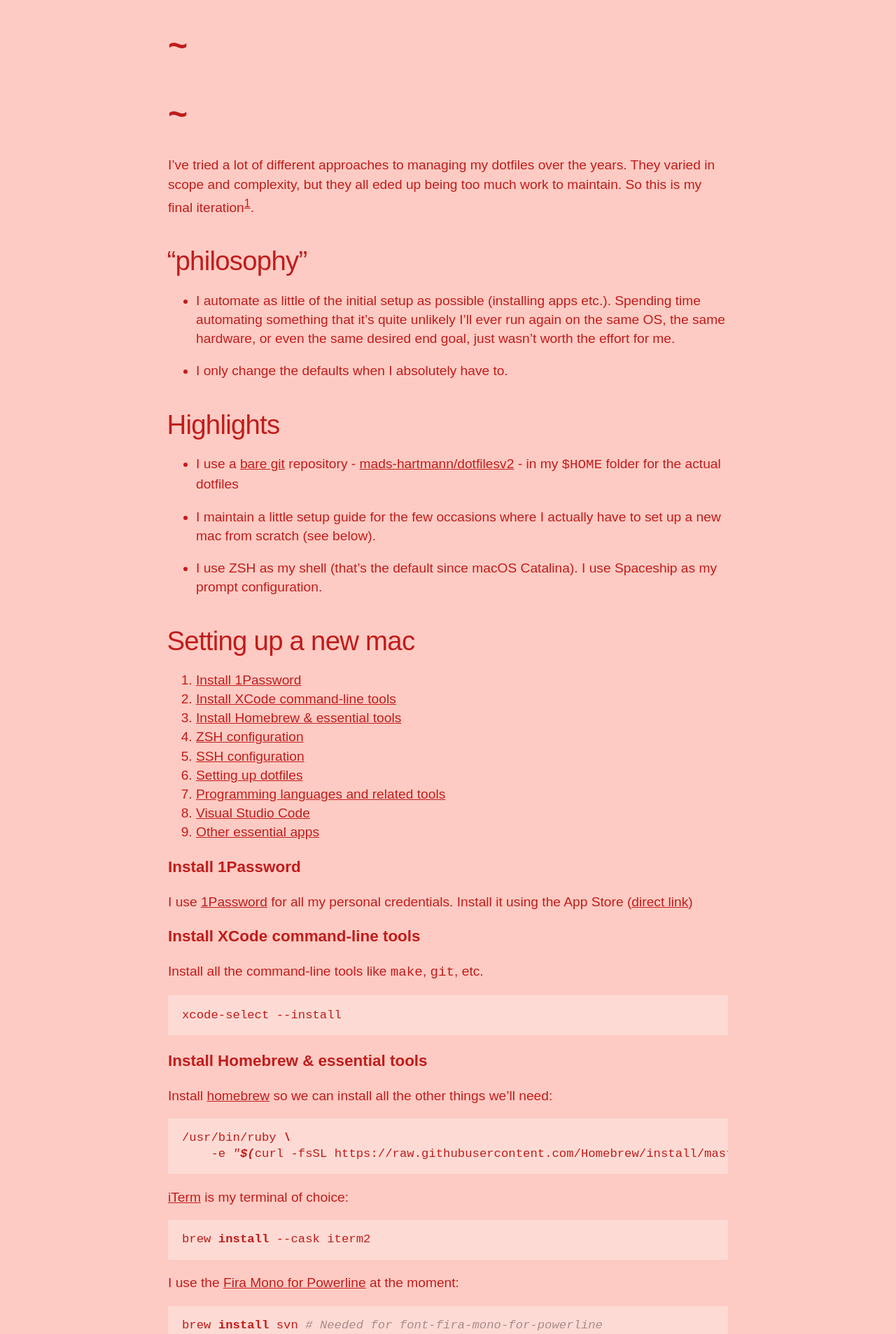
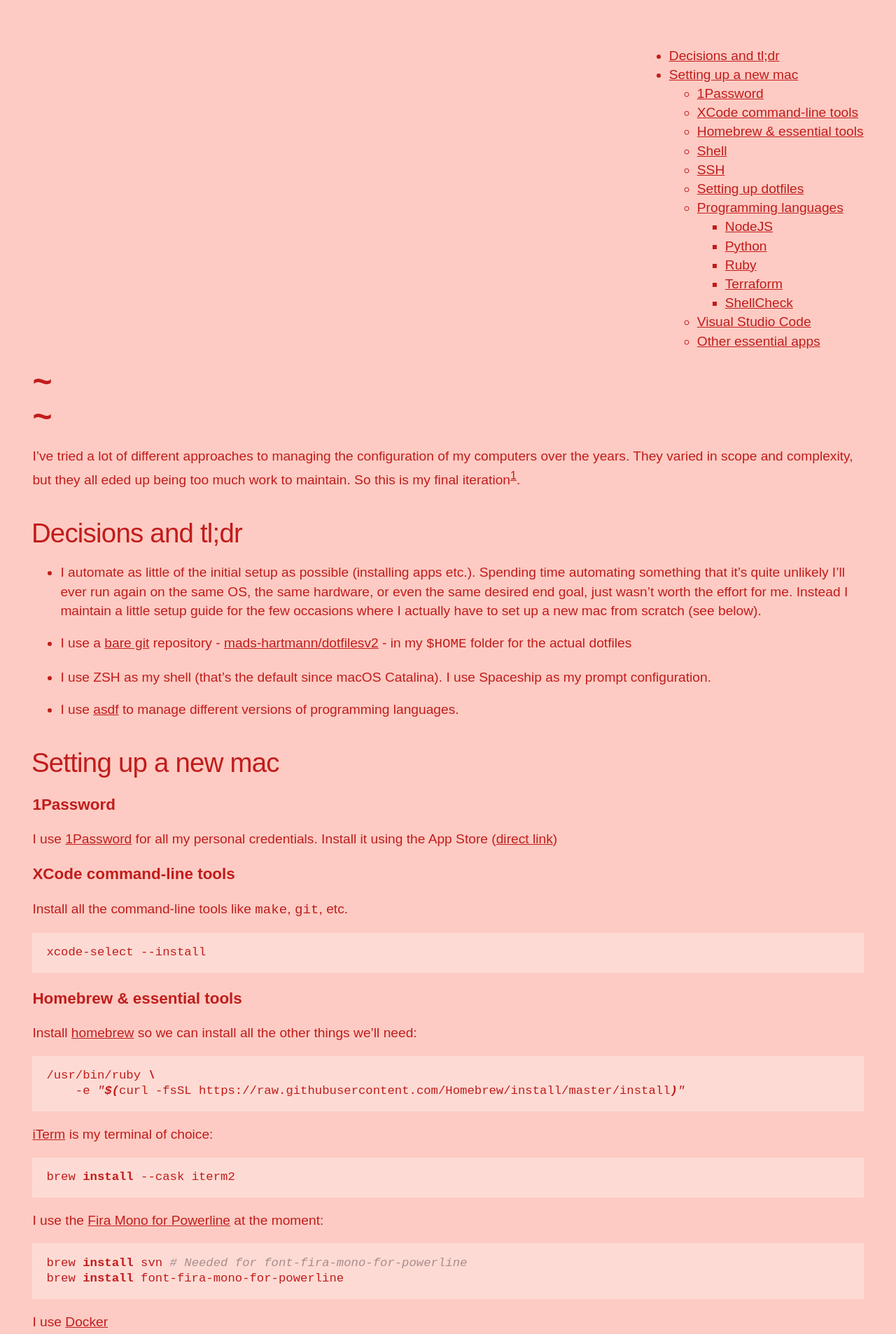
Before and after one commit to mads-hartmann/computer.mads-hartmann.com, a Jekyll site: the page built from computer.mads-hartmann.com/index.md, in a window 1280 px wide. Shown: the top 1906 px of the page at 70% size. Built offline with Jekyll 4.4.1, drawn with Linux system fonts in a browser that asks for light colours; some web fonts are replaced; our own code applies the rules of GitHub Pages for plain Markdown files; the table of contents is made by our own code; some of the changed text lies outside the part shown.

Commit message:
Simplify setup; Move everything to index.md

````diff
--- a/computer.mads-hartmann.com/_config.yml
+++ b/computer.mads-hartmann.com/_config.yml
@@ -8,9 +8,6 @@ permalink: pretty
 plugins:
   - jekyll-toc
   - jekyll-seo-tag
-
-collections:
-  - setup_steps
 
 defaults:
   -
@@ -25,3 +22,8 @@ port: 4000
 host: 0.0.0.0
 baseurl: "" # does not include hostname
 show_dir_listing: false
+
+# Config for jekyll-toc
+toc:
+  # I don't want the title in the toc
+  min_level: 2
--- a/computer.mads-hartmann.com/_layouts/default.html
+++ b/computer.mads-hartmann.com/_layouts/default.html
@@ -20,14 +20,20 @@
     </head>
 
     <body>
+        <header></header>
+
+        <nav>
+            {{ content | toc_only }}
+        </nav>
+
         <main aria-label="Content" class="page-content">
-            <article>
-                {% if page.title %}
-                    <h1>{{ page.title }}</h1>
-                {% endif %}
-                {{ content }}
-            </article>
+            {% if page.title %}
+                <h1>{{ page.title }}</h1>
+            {% endif %}
+            {{ content | inject_anchors }}
         </main>
+
+        <footer></footer>
     </body>
 
 </html>
--- a/computer.mads-hartmann.com/index.md
+++ b/computer.mads-hartmann.com/index.md
@@ -1,38 +1,243 @@
 ---
 title: ~
+toc: true
 ---
 
 # ~
 
-I've tried a lot of different approaches to managing my dotfiles over the years. They varied in scope and complexity, but they all eded up being too much work to maintain. So this is my final iteration[^1].
+I've tried a lot of different approaches to managing the configuration of my computers over the years. They varied in scope and complexity, but they all eded up being too much work to maintain. So this is my final iteration[^1].
 
-## "philosophy"
+## Decisions and tl;dr
 
-- I automate as little of the initial setup as possible (installing apps etc.). Spending time automating something that it's quite unlikely I'll ever run again on the same OS, the same hardware, or even the same desired end goal, just wasn't worth the effort for me.
-
-- I only change the defaults when I absolutely have to.
-
-## Highlights
+- I automate as little of the initial setup as possible (installing apps etc.). Spending time automating something that it's quite unlikely I'll ever run again on the same OS, the same hardware, or even the same desired end goal, just wasn't worth the effort for me. Instead I maintain a little setup guide for the few occasions where I actually have to set up a new mac from scratch (see below).
 
 - I use a [bare git](https://git-scm.com/docs/git-clone#Documentation/git-clone.txt---bare) repository - [mads-hartmann/dotfilesv2](https://github.com/mads-hartmann/dotfilesv2) - in my `$HOME` folder for the actual dotfiles
 
-- I maintain a little setup guide for the few occasions where I actually have to set up a new mac from scratch (see below).
+- I use ZSH as my shell (that's the default since macOS Catalina). I use Spaceship as my prompt configuration.
 
-- I use ZSH as my shell (that's the default since macOS Catalina). I use Spaceship as my prompt configuration.
+- I use [asdf] to manage different versions of programming languages.
 
 ## Setting up a new mac
 
-<ol>
-  {% for step in site.setup_steps %}
-  <li>
-    <a href="#{{ step.title | slugify }}">{{step.title}}</a>
-  </li>
-  {% endfor %}
-</ol>
+### 1Password
 
-{% for step in site.setup_steps %}
-  <h3 id="{{ step.title | slugify }}">  {{step.title}}</h3>
-  {{step.content | markdownify }}
-{% endfor %}
+I use [1Password](https://1password.com) for all my personal credentials. Install it using the App Store ([direct link](https://apps.apple.com/dk/app/1password-7-password-manager/id1333542190?mt=12))
+
+### XCode command-line tools
+
+Install all the command-line tools like `make`, `git`, etc.
+
+```sh
+xcode-select --install
+```
+
+### Homebrew & essential tools
+
+Install [homebrew](https://brew.sh) so we can install all the other things we'll need:
+
+```sh
+/usr/bin/ruby \
+    -e "$(curl -fsSL https://raw.githubusercontent.com/Homebrew/install/master/install)"
+```
+
+[iTerm](https://iterm2.com) is my terminal of choice:
+
+```sh
+brew install --cask iterm2
+```
+
+I use the [Fira Mono for Powerline](https://github.com/powerline/fonts) at the moment:
+
+```sh
+brew install svn # Needed for font-fira-mono-for-powerline
+brew install font-fira-mono-for-powerline
+```
+
+I use [Docker](https://www.docker.com)
+
+```sh
+brew install --cask docker
+```
+
+I almost always end up needed some of the gnu utilities when writing scripts that should work on Linux (e.g. for CI)
+
+```sh
+brew install coreutils
+```
+
+I use [cheat](https://github.com/chubin/cheat.sh) and [tldr](https://github.com/tldr-pages/tldr) to look up examples of common use-cases for tools.
+
+```sh
+brew install cheat tldr
+```
+
+I use [asdf] to manage different language versions and switching between them.
+
+```sh
+brew install asdf
+```
+
+### Shell
+
+Install [ZSH completions](https://github.com/zsh-users/zsh-completions):
+
+```sh
+brew install zsh-completions
+sudo chown -R $(whoami) /usr/local/share/zsh/site-functions /usr/local/share /usr/local/share/zsh
+sudo chmod -R 755 /usr/local/share/zsh/site-functions /usr/local/share /usr/local/share/zsh
+```
+
+Install [starship](http://starship.rs)
+
+```sh
+brew install starship
+```
+
+### SSH
+
+Mostly taken from [Githubs documentation](https://help.github.com/en/articles/generating-a-new-ssh-key-and-adding-it-to-the-ssh-agent).
+
+Tell sshd to use the macOS keychain:
+
+```sh
+echo "Host *
+    AddKeysToAgent yes
+    UseKeychain yes
+    IdentityFile ~/.ssh/id_rsa" > ~/.ssh/config
+```
+
+Generate a new SSH key and add it to your keychain:
+
+```sh
+ssh-keygen -t rsa -b 4096 -C "mads379@gmail.com"
+eval "$(ssh-agent -s)"
+ssh-add -K ~/.ssh/id_rsa
+```
+
+Tell Github about your new key:
+
+```sh
+cat ~/.ssh/id_rsa.pub | pbcopy
+open "https://github.com/settings/keys"
+```
+
+### Setting up dotfiles
+
+Based on [this article](https://www.atlassian.com/git/tutorials/dotfiles).
+
+I use a bare git repostiory in my $HOME folder to track my dotfiler, together with a convenience alias for git named `config`.
+
+```sh
+# Set up the bare repository
+git clone --bare git@github.com:mads-hartmann/dotfilesv2.git
+alias config='/usr/bin/git --git-dir=$HOME/dotfilesv2.git/ --work-tree=$HOME'
+
+# Move things to backup directory for review later.
+mkdir -p .config-backup && \
+config checkout 2>&1 | grep '\t' | awk '{gsub(/\t/,"", $0);print}' | xargs -I{} sh -c 'mkdir -p ".config-backup/$(dirname "{}")" && mv "{}" ".config-backup/{}"'
+
+# Now checkout the dotfiles
+config checkout
+```
+
+### Programming languages
+
+For the most part I use Docker during development on my own projects, but sometimes it's still handy to have a programming language installed on the system, and sometimes you need to be able to easily switch between versions. Because of that I use [asdf](https://asdf-vm.com) to handle all my programming languages.
+
+#### NodeJS
+
+Install [NodeJS](https://nodejs.org/en/)
+
+```sh
+asdf plugin add nodejs
+
+# The NodeJS asdf plugin verifies the binaries
+# See https://github.com/asdf-vm/asdf-nodejs for more information
+brew install gpg
+bash -c '${ASDF_DATA_DIR:=$HOME/.asdf}/plugins/nodejs/bin/import-release-team-keyring'
+
+asdf install nodejs 15.8.0
+asdf global nodejs 15.8.0
+```
+
+#### Python
+
+Install [Python](https://www.python.org)
+
+```sh
+asdf plugin add python
+asdf install python 3.9.1
+asdf global python 3.9.1
+```
+
+#### Ruby
+
+Install [Ruby](https://www.ruby-lang.org/en/):
+
+```sh
+asdf plugin add ruby
+asdf install ruby 3.0.0
+asdf global ruby 3.0.0
+```
+
+No need to set `GEM_HOME` as it depends on the version of Ruby that's activated. Install global gems:
+
+```sh
+gem install bundler
+```
+
+Verify everything looks as expected:
+
+```sh
+which ruby      # Make sure it is the .asdf/shims one
+ruby --version  # ruby 3.0.0
+gem env         # It should use the .asdf path for most things
+```
+
+#### Terraform
+
+Install [Terraform](https://www.terraform.io)
+
+```sh
+asdf plugin add terraform
+asdf install terraform 0.14.6
+asdf global terraform 0.14.6
+```
+
+#### ShellCheck
+
+Install [ShellCheck](https://www.shellcheck.net)
+
+```sh
+brew install shellcheck
+```
+
+### Visual Studio Code
+
+Sorry Emacs, I've converted:
+
+```sh
+brew install --cask visual-studio-code
+```
+
+I have a few extensions that I definitely need:
+
+```sh
+code --install-extension \
+  EditorConfig.EditorConfig \
+  letrieu.expand-region \
+  eamodio.gitlens
+```
+
+The rest of the configuration lives in my dotfiles, so they should already be in place.
+
+### Other essential apps
+
+- [Alfred](https://www.alfredapp.com). I use this as an app launcher, dictionary, clipboard manager.
+- [TaskPaper](https://www.taskpaper.com)
+- [BetterSnapTool](https://apps.apple.com/us/app/bettersnaptool/id417375580)
+- [TablePlus](https://tableplus.com)
 
 [^1]: Please let this be the final version.
+
+[asdf]: https://asdf-vm.com
--- a/computer.mads-hartmann.com/static/main.css
+++ b/computer.mads-hartmann.com/static/main.css
@@ -1,13 +1,47 @@
 body {
-  display: flex;
-  flex-direction: column;
-  align-items: center;
+  display: grid;
+  grid-template-columns: 30% 70%;
+  grid-template-rows: auto;
+  grid-template-areas:
+    "header header"
+    "nav main"
+    "footer footer";
+
   justify-content: center;
+
   font-family: "Muli", sans-serif;
   font-size: 1.2rem;
   line-height: 1.7rem;
   color: #c11c1c;
+
   background: #fdcbc3;
+}
+
+header {
+  grid-area: header;
+}
+
+main {
+  grid-area: main;
+  padding: 2em;
+  max-width: 800px;
+}
+
+nav {
+  grid-area: nav;
+  padding: 2em;
+  min-width: 300px;
+  justify-self: right;
+
+  /* Make the navigation sticky */
+  position: sticky;
+  top: 0;
+  height: 100vh;
+  box-sizing: border-box;
+}
+
+footer {
+  grid-area: footer;
 }
 
 h1 {
@@ -15,7 +49,6 @@ h1 {
   margin: 0px;
   font-size: 3rem;
   line-height: 3.1rem;
-  padding: 2rem 2rem 1rem 0rem;
   font-style: monospace;
 }
 
@@ -43,23 +76,18 @@ pre {
   line-height: 1.3em;
 }
 
-details {
-  padding: 0.5rem 0;
-}
-
-summary {
-  font-weight: bold;
-  padding: 0;
-}
-
-main {
-  width: 60%;
-  max-width: 800px;
-  padding: 0px 2em;
-}
-
 @media only screen and (max-width: 1440px) {
+  body {
+    display: block;
+    padding: 2em;
+  }
+  nav {
+    position: relative;
+    height: auto;
+    padding: 0;
+  }
   main {
-    width: 80%;
+    max-width: 100%;
+    padding: 0;
   }
 }
````
Also changed, not shown: computer.mads-hartmann.com/_setup_steps/0-install-1password.md (deleted, +0 -6 lines), computer.mads-hartmann.com/_setup_steps/1-command-line-tools.md (deleted, +0 -9 lines), computer.mads-hartmann.com/_setup_steps/2-homebrew.md (deleted, +0 -47 lines), computer.mads-hartmann.com/_setup_steps/3-zsh.md (deleted, +0 -17 lines), computer.mads-hartmann.com/_setup_steps/4-ssh.md (deleted, +0 -28 lines), computer.mads-hartmann.com/_setup_steps/5-dotfiles.md (deleted, +0 -20 lines), computer.mads-hartmann.com/_setup_steps/6-programming-languages.md (deleted, +0 -73 lines), computer.mads-hartmann.com/_setup_steps/7-vscode.md (deleted, +0 -20 lines), computer.mads-hartmann.com/_setup_steps/8-other-apps.md (deleted, +0 -8 lines).
